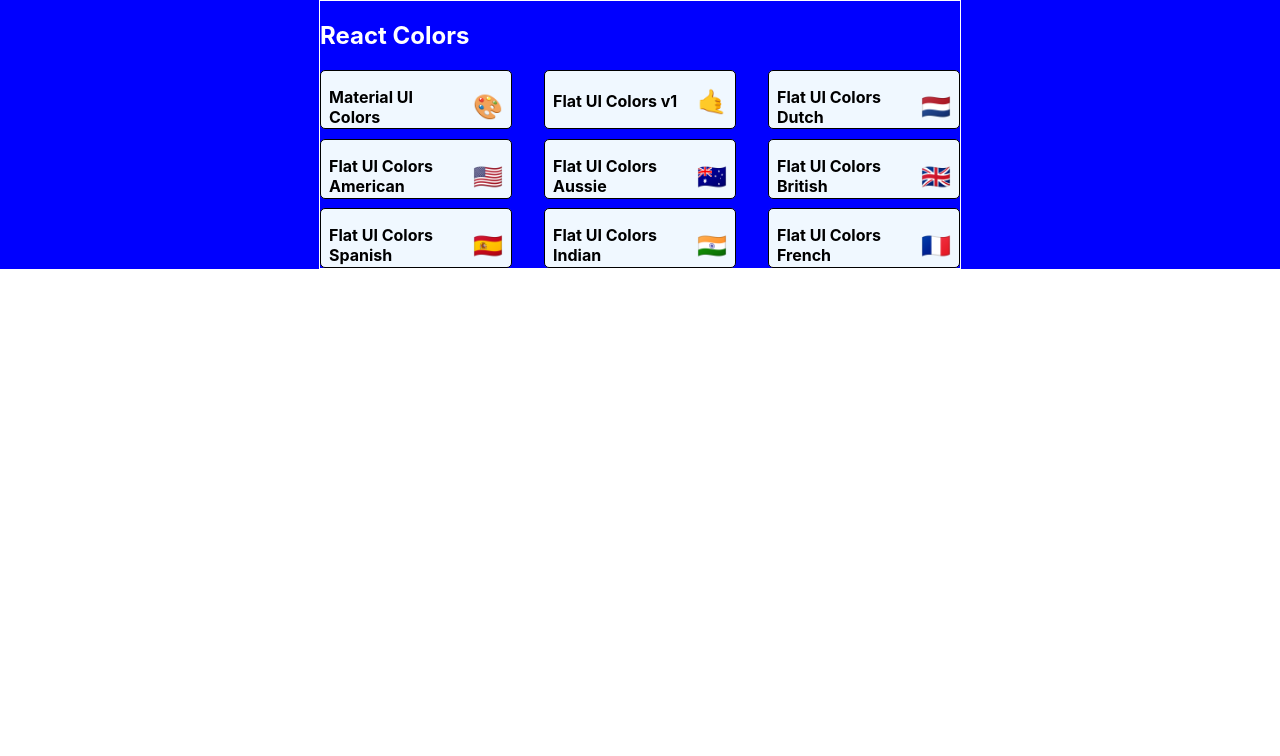
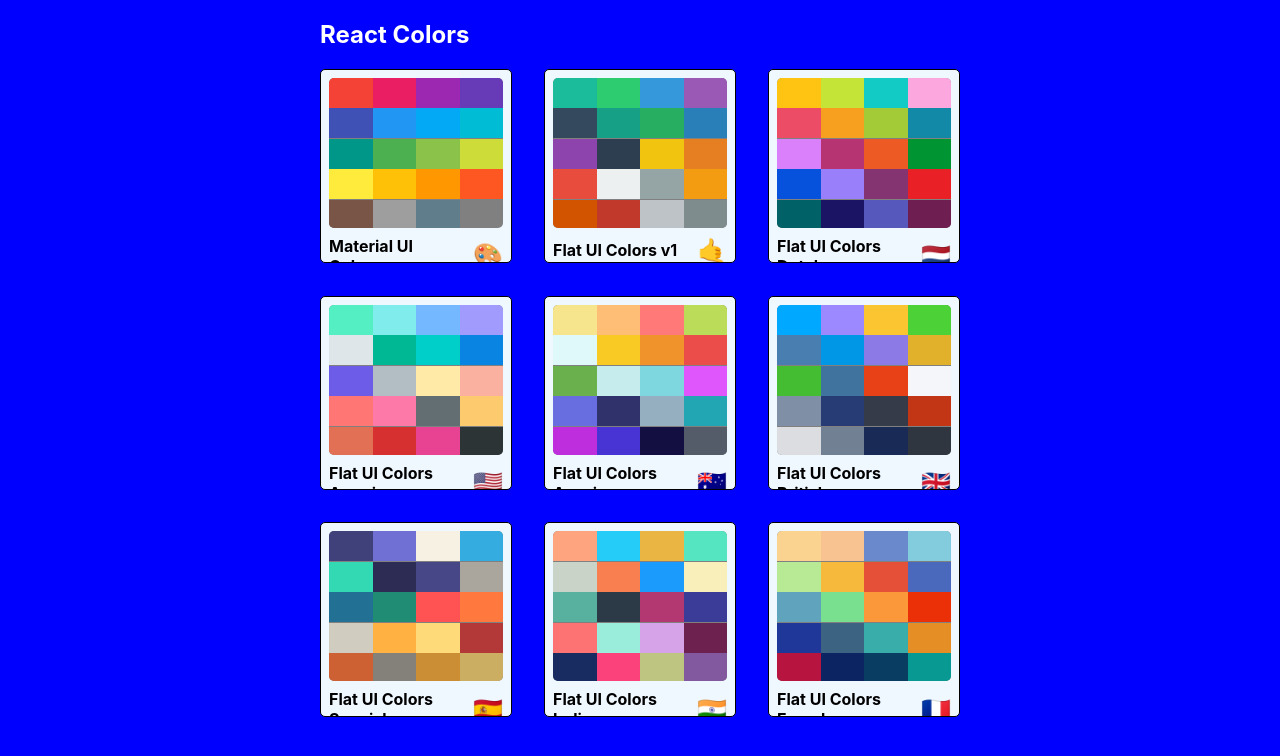
Before and after one commit to Dimisz/color-app, a React (Create React App) app: page / in a window 1280 px wide. Shown: the top 756 px of the page. Built offline with nearby package versions, Linux system fonts and the light colour scheme.

Commit message:
Connected palette thumbnails to palette

```diff
--- a/src/components/PaletteList/MiniPalette.js
+++ b/src/components/PaletteList/MiniPalette.js
@@ -1,10 +1,29 @@
 import styles from './MiniPalette.module.css';
+import { useNavigate } from 'react-router-dom';
 
-export default function MiniPalette({paletteName, emoji}){
+export default function MiniPalette({paletteName, emoji, colors, id}){
+  const history = useNavigate();
+
+  const handleClick = (e) => {
+    e.preventDefault();
+    history(`/palette/${id}`);
+  }
+
+  const miniColorBoxes = colors.map((color) => {
+    return(
+      <div
+        key={color.name}
+        className={styles.miniBox}
+        style={{
+          backgroundColor: color.color
+        }}
+      ></div>
+    )
+  })
   return(
-    <div className={styles.root}>
-      <div className={styles.color}>
-
+    <div className={styles.root} onClick={handleClick}>
+      <div className={styles.colors}>
+        {miniColorBoxes}
       </div>
       <h5 className={styles.title}>
         {paletteName}
--- a/src/components/PaletteList/MiniPalette.module.css
+++ b/src/components/PaletteList/MiniPalette.module.css
@@ -13,6 +13,10 @@
 
 .colors {
   background-color: gray;
+  height: 150px;
+  width: 100%;
+  border-radius: 5px;
+  overflow: hidden;
 }
 
 .title {
@@ -30,3 +34,12 @@
   margin-left: 0.5rem;
   font-size: 1.5rem;
 }
+
+.miniBox {
+  height: 20%;
+  width: 25%;
+  display: inline-block;
+  margin: 0 auto;
+  position: relative;
+  margin-bottom: -3.5px;
+}
--- a/src/components/PaletteList/PaletteList.js
+++ b/src/components/PaletteList/PaletteList.js
@@ -5,7 +5,11 @@
 export default function PaletteList({palettes}){
 
   const renderedPalettes = palettes.map((palette) => {
-    return <MiniPalette key={palette.id} {...palette}/>;
+    return (
+    // <Link key={palette.id} to={`/palette/${palette.id}`}>
+      <MiniPalette key={palette.id} {...palette}/>
+    // </Link>
+    );
   });
 
   return(
--- a/src/components/PaletteList/PaletteList.module.css
+++ b/src/components/PaletteList/PaletteList.module.css
@@ -1,6 +1,6 @@
 .root {
   background-color: blue;
-  height: 100%;
+  height: 100vh;
   display: flex;
   align-items: flex-start;
   justify-content: center;
@@ -11,7 +11,7 @@
   align-items: flex-start;
   flex-direction: column;
   flex-wrap: wrap;
-  border: 1px solid white;
+  /* border: 1px solid white; */
 }
 
 .nav {
@@ -28,3 +28,7 @@
   grid-template-columns: repeat(3, 30%);
   grid-gap: 5%;
 }
+
+a {
+  text-decoration: none;
+}
```
